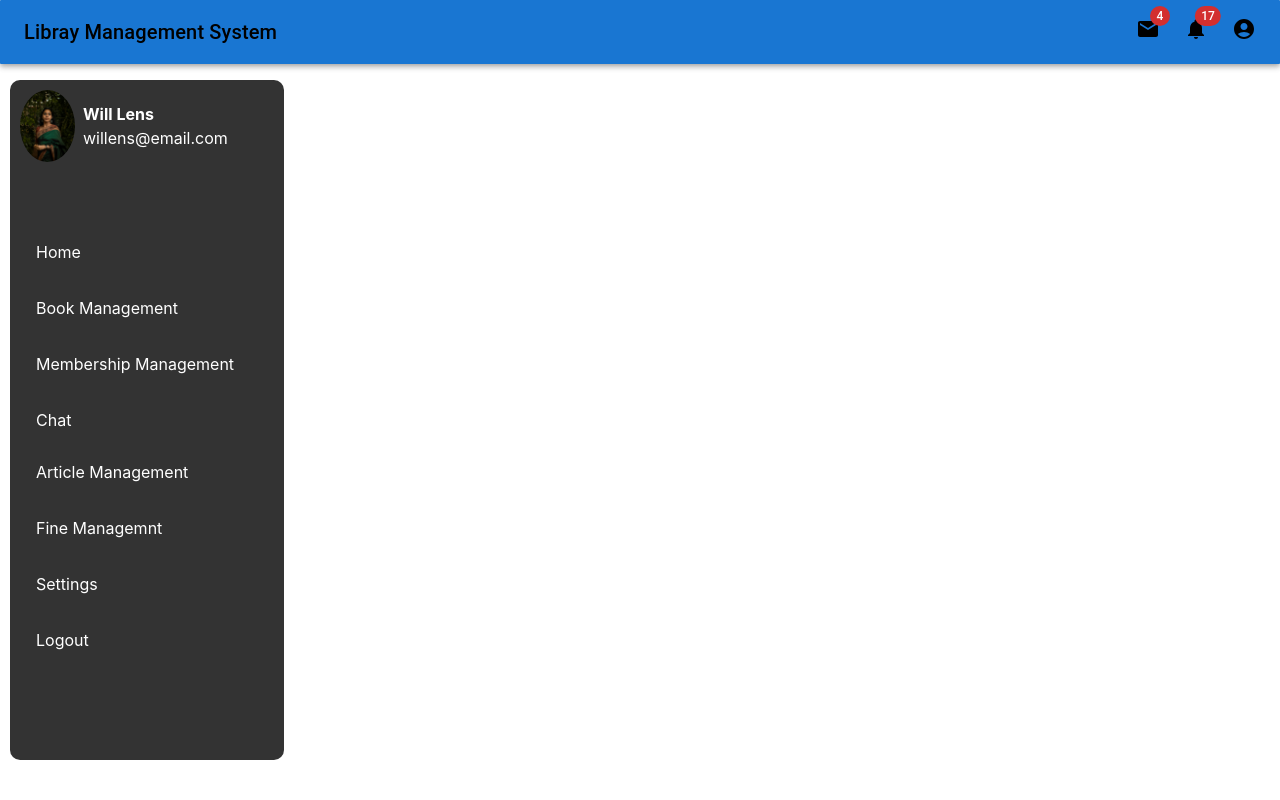
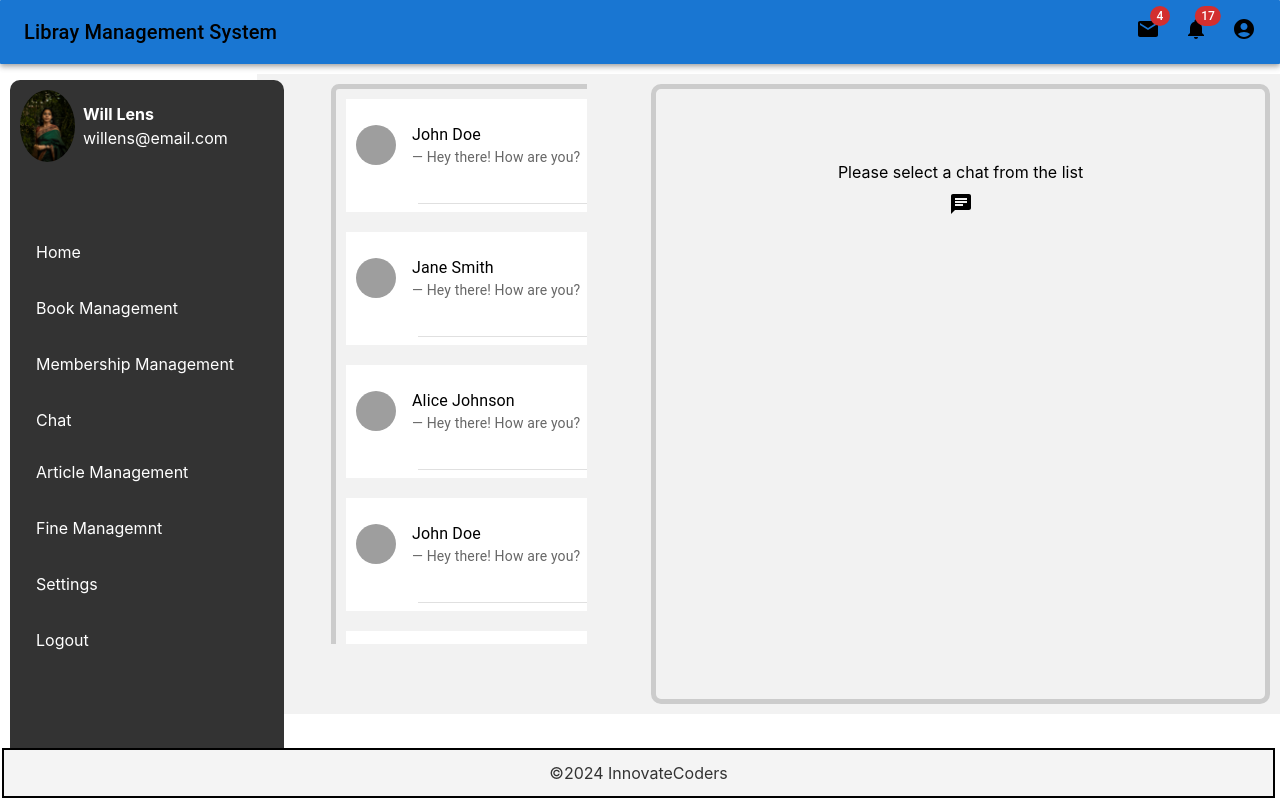
Before and after one commit to paranietharan74/library-management-system-website, a React (Create React App) app: page /librarian-chat in a window 1280 px wide. Built offline with nearby package versions, Linux system fonts and the light colour scheme; grey boxes are pictures that could not be loaded; a web font is replaced by a local one.

Commit message:
Admin chat Design completed

```diff
--- a/src/App.js
+++ b/src/App.js
@@ -59,7 +59,7 @@ function App() {
           element={<ViewArticle articles={articles} />}
         />
 
-        {/*Shobikan */}
+        {/*Shobikan */}~
         <Route path="/login" element={<Login />} />
         <Route path='/details-fill' element={<DetailsFilling />} />
         <Route path='/details-confirmation' element={<DetailsConfirmation />} />
--- /dev/null
+++ b/src/Components/ChatList.js
@@ -0,0 +1,23 @@
+import React from 'react';
+import styles from './ChatList.module.css';
+import ContactElement from './ContactElement';
+
+function ChatList({ chats, onSelect }) {
+    return (
+        <div className={styles.chatList}>
+            <ul className={styles.contactList}>
+                {chats.map(chat => (
+                    <li key={chat.id} onClick={() => onSelect(chat.id)}>
+                        <ContactElement
+                            name={chat.name}
+                            message={chat.message}
+                            imgSrc={chat.imgSrc}
+                        />
+                    </li>
+                ))}
+            </ul>
+        </div>
+    );
+}
+
+export default ChatList;
--- /dev/null
+++ b/src/Components/ChatList.module.css
@@ -0,0 +1,25 @@
+.chatList {
+    width: 300px;
+    /* Adjust the width as needed */
+    border: 5px solid #ccc;
+    border-radius: 8px;
+    overflow: hidden;
+}
+
+.contactList {
+    list-style-type: none;
+    padding: 0;
+    margin: 0;
+    overflow-y: auto;
+    /* Enable vertical scrolling if needed */
+}
+
+.contactList li {
+    cursor: pointer;
+    padding: 10px;
+    /* border-bottom: 1px solid #ccc; */
+}
+
+.contactList li:hover {
+    background-color: #f9f9f9;
+}
--- /dev/null
+++ b/src/Components/ChatPanel.js
@@ -0,0 +1,22 @@
+import React from 'react';
+import styles from './ChatPanel.module.css';
+import ChatIcon from '@mui/icons-material/Chat';
+
+function ChatPanel({ selectedChat }) {
+    return (
+        <div className={styles.chatPanel}>
+            {selectedChat ? (
+                <div>
+                    <h3>Chat with {selectedChat}</h3>
+                </div>
+            ) : (
+                <div className={styles.nonSelectMsg}>
+                    <p>Please select a chat from the list</p>
+                    <ChatIcon />
+                </div>
+            )}
+        </div>
+    );
+}
+
+export default ChatPanel;
--- /dev/null
+++ b/src/Components/ChatPanel.module.css
@@ -0,0 +1,11 @@
+.nonSelectMsg {
+    display: flex;
+    flex-direction: column;
+    justify-content: center; /* Align items vertically */
+    align-items: center; /* Align items horizontally */
+    height: 200px;
+  }
+
+  .nonSelectMsg p {
+    margin-bottom: 10px;
+  }
--- /dev/null
+++ b/src/Components/ContactElement.js
@@ -0,0 +1,37 @@
+import * as React from 'react';
+import List from '@mui/material/List';
+import ListItem from '@mui/material/ListItem';
+import Divider from '@mui/material/Divider';
+import ListItemText from '@mui/material/ListItemText';
+import ListItemAvatar from '@mui/material/ListItemAvatar';
+import Avatar from '@mui/material/Avatar';
+import Typography from '@mui/material/Typography';
+
+export default function ContactElement({name, message, imgSrc}) {
+  message = " — " + message;
+  return (
+    <List sx={{ width: '100%', maxWidth: 360, bgcolor: 'background.paper' }}>
+      <ListItem alignItems="flex-start">
+        <ListItemAvatar>
+          <Avatar alt="Remy Sharp" src={imgSrc} />
+        </ListItemAvatar>
+        <ListItemText
+          primary={name}
+          secondary={
+            <React.Fragment>
+              <Typography
+                sx={{ display: 'inline' }}
+                component="span"
+                variant="body2"
+                color="text.primary"
+              >
+              </Typography>
+              {message}
+            </React.Fragment>
+          }
+        />
+      </ListItem>
+      <Divider variant="inset" component="li" />
+    </List>
+  );
+}
--- a/src/Pages/LibrarianChat.js
+++ b/src/Pages/LibrarianChat.js
@@ -1,15 +1,49 @@
-import style from './style/LibrarianChatStyle.module.css';
+import React, { useState } from 'react';
 import LibrarianTopNavBar from '../Components/LibrarianTopNavBar';
 import AdminLeftNavBar from '../Components/AdminLeftNavBar';
+import ChatPanel from '../Components/ChatPanel';
+import ChatList from '../Components/ChatList';
+import styles from './style/LibrarianChatStyle.module.css';
+import Footer from '../Components/LibraryFooter';
 
 function LibrarianChat() {
+    // State to manage selected chat
+    const [selectedChat, setSelectedChat] = useState(null);
+
+    // Dummy data for chat list
+    const chatList = [
+        { id: 1, name: 'John Doe', message: "Hey there! How are you?", imgSrc: "https://example.com/avatar.jpg"},
+        { id: 2, name: 'Jane Smith', message: "Hey there! How are you?", imgSrc: "https://example.com/avatar.jpg" },
+        { id: 3, name: 'Alice Johnson', message: "Hey there! How are you?", imgSrc: "https://example.com/avatar.jpg" },
+        { id: 4, name: 'John Doe', message: "Hey there! How are you?", imgSrc: "https://example.com/avatar.jpg"},
+        { id: 5, name: 'Jane Smith', message: "Hey there! How are you?", imgSrc: "https://example.com/avatar.jpg" },
+        { id: 6, name: 'Alice Johnson', message: "Hey there! How are you?", imgSrc: "https://example.com/avatar.jpg" }
+    ];
+
+    // Handler function to select a chat
+    const handleChatSelect = (chatId) => {
+        setSelectedChat(chatId);
+    };
+
     return (
-        <>
+        <div className={styles.librarianChat}>
             <LibrarianTopNavBar />
             <AdminLeftNavBar />
 
-            <div className={style.librarianChatContainer}></div>
-        </>
+            <div className={styles.Container}>
+                <div className={styles.chatContainer}>
+                    <div className={styles.chatList}>
+                        <ChatList chats={chatList} onSelect={handleChatSelect} />
+                    </div>
+
+                    <div className={styles.chatPannel} >
+                        <ChatPanel selectedChat={selectedChat} />
+                    </div>
+                </div>
+            </div>
+
+            <Footer />
+        </div >
     );
 }
 
--- a/src/Pages/Test.js
+++ b/src/Pages/Test.js
@@ -1,12 +1,19 @@
 import React from 'react';
-import { MessageLeft, MessageRight } from '../Components/Message';
+import ContactElement from '../Components/ContactElement';
 
 function Test() {
   return (
     <div>
-
-      <MessageLeft />
-      <MessageRight />
+      <ContactElement
+        name="John Doe"
+        message="Hey there! How are you?"
+        imgSrc="https://example.com/avatar.jpg"
+      />
+      <ContactElement
+        name="Alice Smith"
+        message="Hi, I'm doing great. Thanks for asking!"
+        imgSrc="https://example.com/avatar2.jpg"
+      />
     </div>
   );
 }
--- a/src/Pages/style/LibrarianChatStyle.module.css
+++ b/src/Pages/style/LibrarianChatStyle.module.css
@@ -0,0 +1,38 @@
+.Container {
+    margin-left: calc(15vw + 65px);
+    padding: 10px;
+    background-color: #f2f2f2;
+    height: 80vh;
+    max-height: 85vh;
+    margin-top: 10px;
+}
+
+.chatContainer {
+    display: flex;
+    flex-direction: row;
+    height: 100%;
+}
+
+.chatList {
+    order: 1;
+    /* This will position chatPanel on the left */
+    /* background-color: blue; */
+    /* margin-right: 10vw; */
+    width: 20vw;
+    overflow: hidden;
+    margin-left: 5vw;
+    margin-right: 5vw;
+    max-height: 70vh;
+    overflow-y: scroll;
+}
+
+.chatPannel {
+    flex: 1;
+    /* This will make chatList take up the remaining space */
+    width: 10vw;
+    order: 2;
+    /* This will position chatList on the right */
+    /* background-color: purple; */
+    border: 5px solid #ccc;
+    border-radius: 10px;
+}
```
